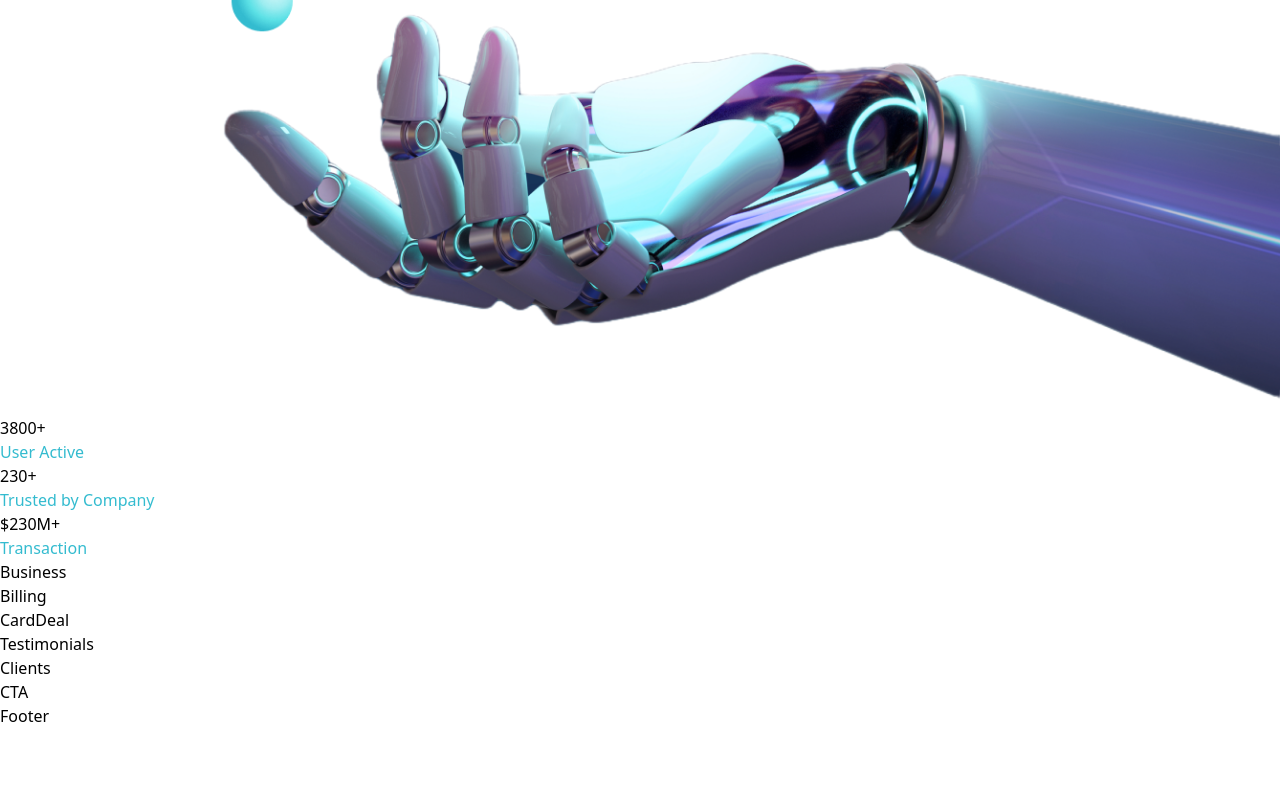
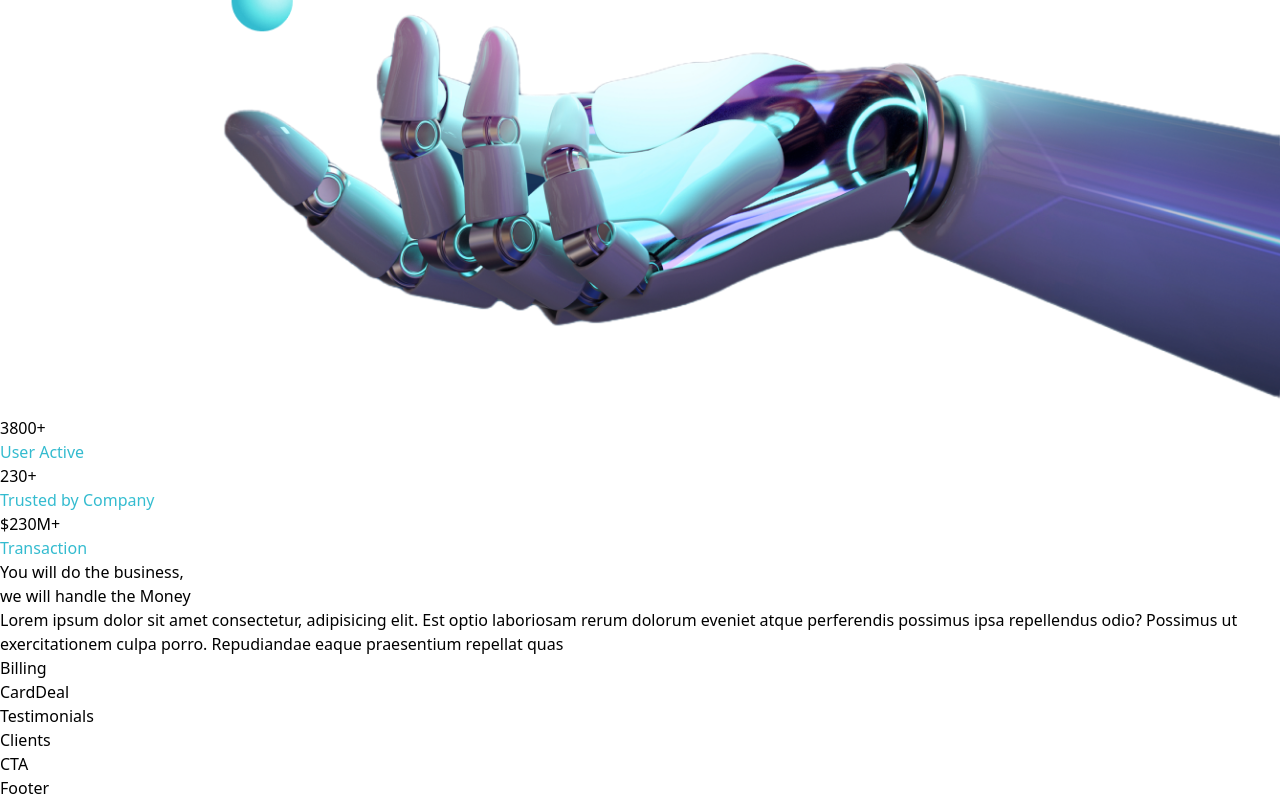
Before and after one commit to jeylanab/JOOBANK, a React (Vite) app: page / in a window 1280 px wide. Shown: the part 1396-2196 px from the top of the page. Before the commit the page ends 2124 px from the top, so only its background shows below. Built offline with nearby package versions, Linux system fonts and the light colour scheme.

Commit message:
added bussines component

```diff
--- a/src/components/Business.jsx
+++ b/src/components/Business.jsx
@@ -1,8 +1,24 @@
 import React from 'react'
+import { features } from '../constants';
+import styles , { layout } from '../style';
+import Button from './Button';
+
+
 
 const Business = () => {
   return (
-    <div>Business</div>
+    <section id='features' className={layout.section}>
+          <div className={layout.sectionInfo}>
+              <h2 className={styles.heading2}>You will do the business, <br className='sm:block hidden' />
+                 we will handle the Money</h2>
+
+              <p className={`${styles.paragraph} max-w-[470px] my-5`}>  Lorem ipsum dolor sit amet consectetur, adipisicing elit. Est
+                 optio laboriosam rerum dolorum eveniet atque perferendis
+                  possimus ipsa repellendus odio? Possimus ut exercitationem culpa porro.
+                 Repudiandae eaque praesentium repellat quas
+              </p>
+          </div>
+    </section>
   )
 }
 
```
